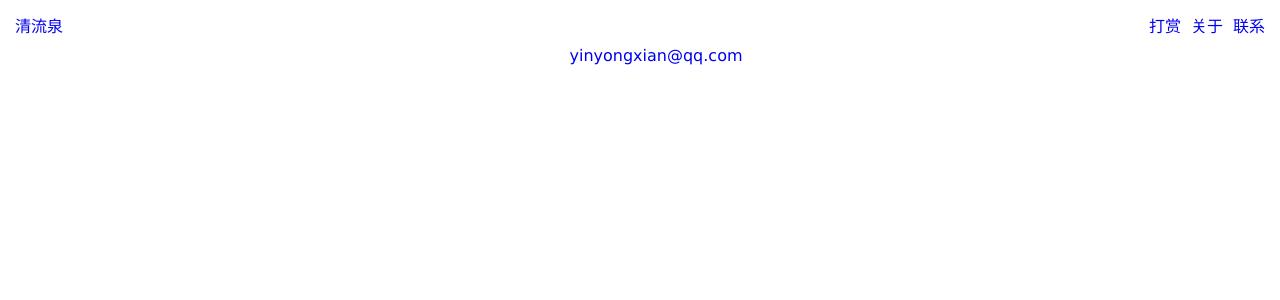
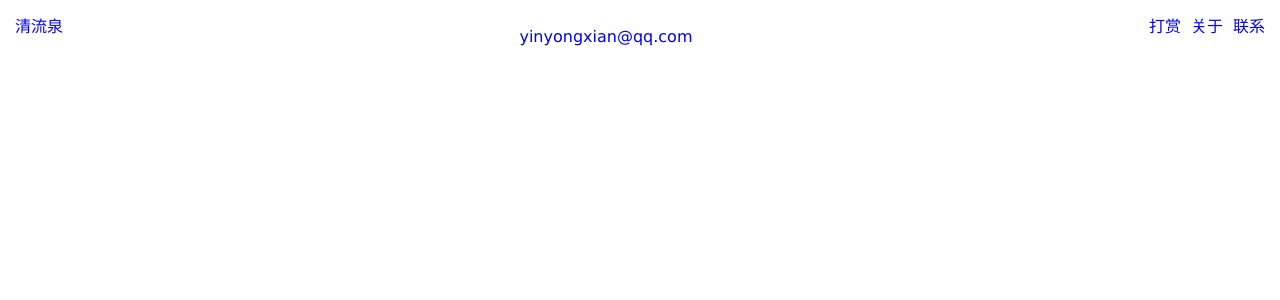
Before and after one commit to yinyongxian/yinyongxian.github.io, a Jekyll site: the page built from about/2017-08-02-contact.html, in a window 1280 px wide. Shown: the top 300 px of the page. Built offline with Jekyll 4.4.1, drawn with Linux system fonts in a browser that asks for light colours.

Commit message:
联系居中

```diff
--- a/about/2017-08-02-contact.html
+++ b/about/2017-08-02-contact.html
@@ -10,6 +10,6 @@ title: 联系
 </head>
 
 <body>
-<p style="text-align:center;"><a href="mailto:yinyongxian@qq.com" style="text-decoration:none">yinyongxian@qq.com</a></p>
+<div style="text-align:center;"><a href="mailto:yinyongxian@qq.com" style="text-decoration:none">yinyongxian@qq.com</a></div>
 </body>
 </html>
```
